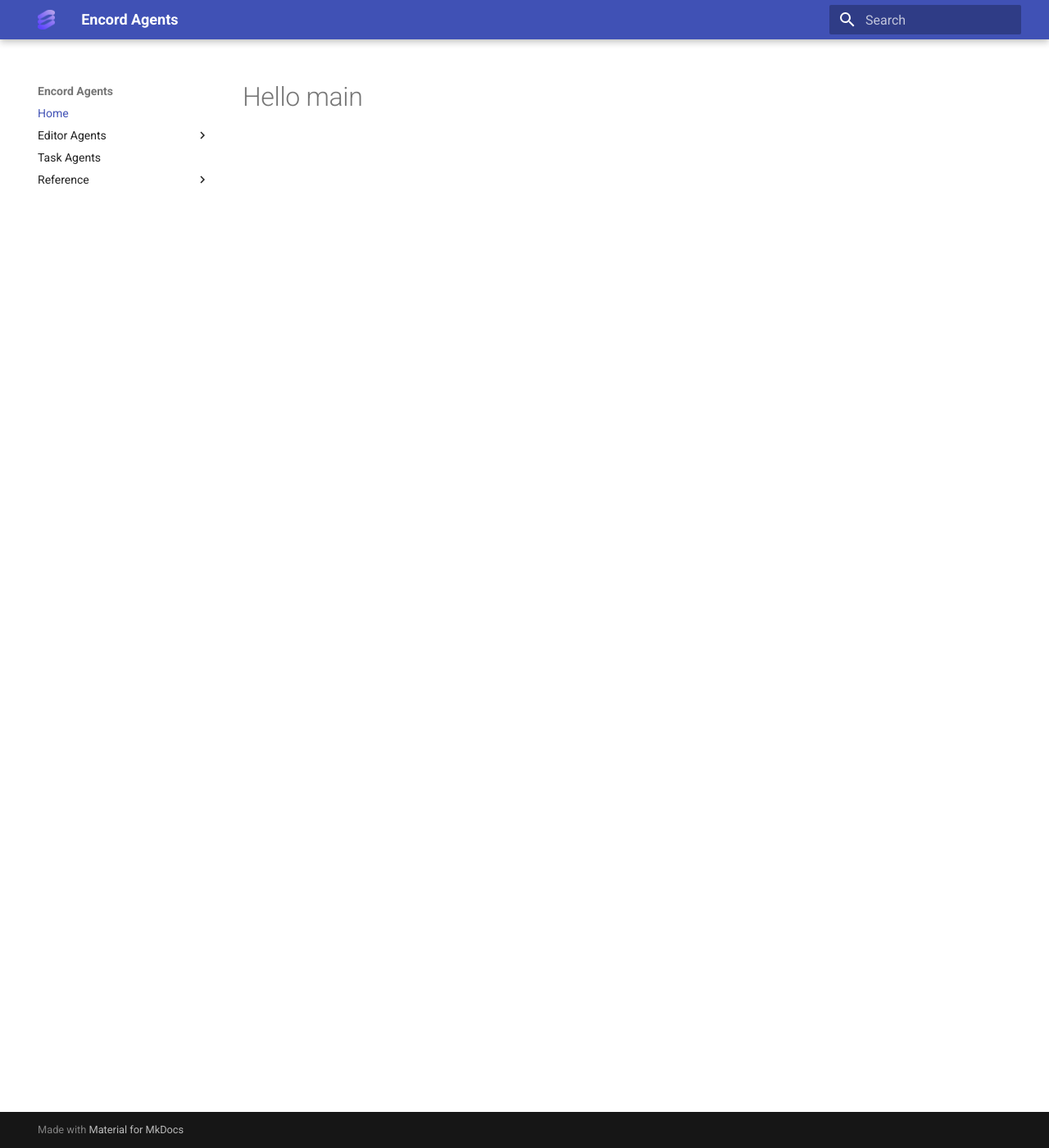
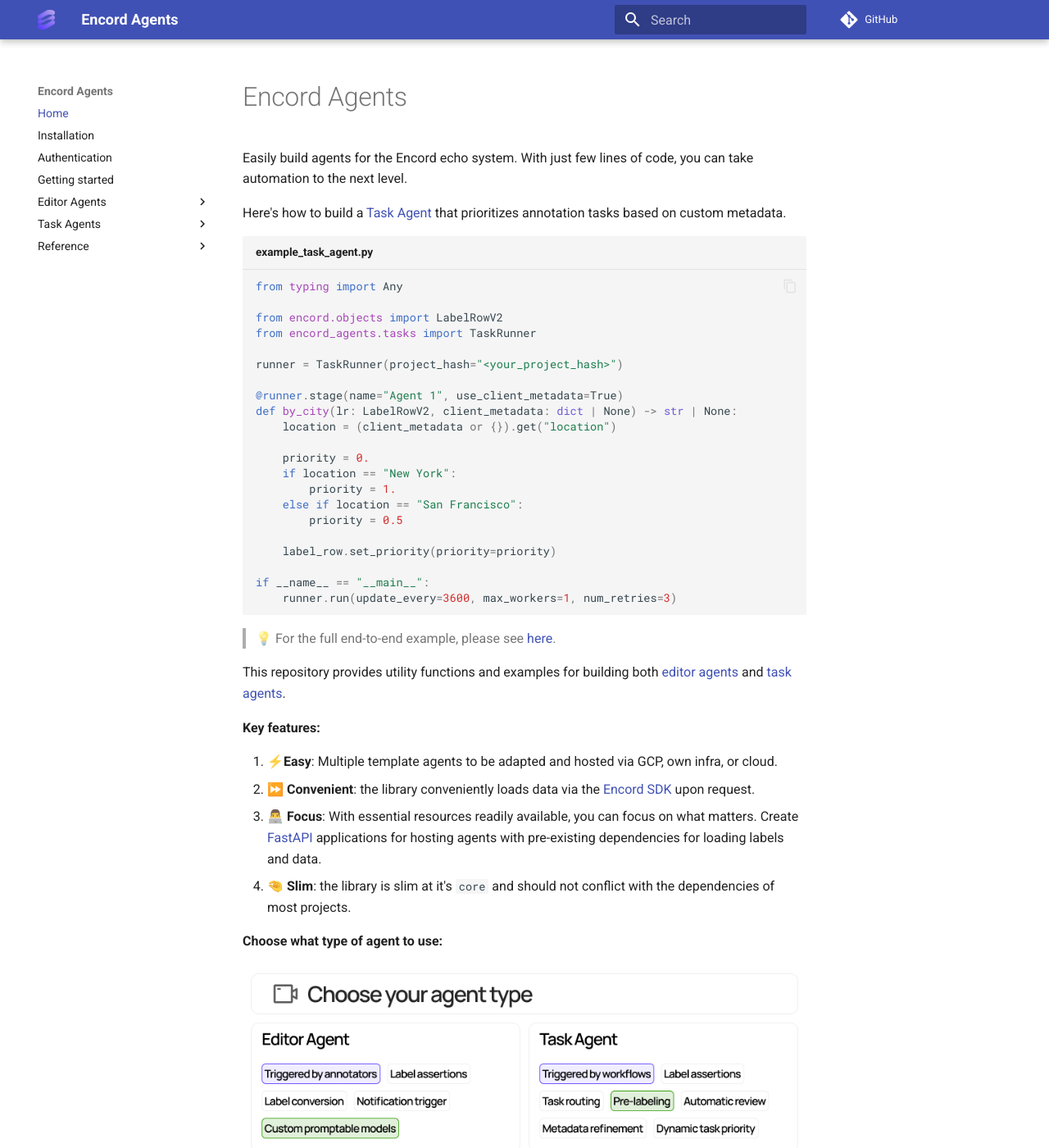
Before and after one commit to encord-team/encord-agents, an MkDocs documentation site: the page built from docs/index.md, in a window 1280 px wide and 1400 px high. Shown: the whole window at 82% size. Built offline with MkDocs 1.6.1 and Material for MkDocs 9.7.7, drawn with Linux system fonts in a browser that asks for light colours; comment, search, counter and statistics services are not loaded; some of the changed text lies outside the part shown.

Commit message:
moving forward on tasks and docs

````diff
--- a/docs/index.md
+++ b/docs/index.md
@@ -1 +1,64 @@
-# Hello main
+# Encord Agents
+
+Easily build agents for the Encord echo system.
+With just few lines of code, you can take automation to the next level.
+
+Here's how to build a [Task Agent](task_agents/index.md) that prioritizes annotation tasks based on custom metadata.
+
+```python title="example_task_agent.py"
+from typing import Any
+
+from encord.objects import LabelRowV2
+from encord_agents.tasks import TaskRunner
+
+runner = TaskRunner(project_hash="<your_project_hash>")
+
+@runner.stage(name="Agent 1", use_client_metadata=True)
+def by_city(lr: LabelRowV2, client_metadata: dict | None) -> str | None:
+    location = (client_metadata or {}).get("location")
+
+    priority = 0.
+    if location == "New York":
+        priority = 1.
+    else if location == "San Francisco":
+        priority = 0.5
+
+    label_row.set_priority(priority=priority)
+
+if __name__ == "__main__":
+    runner.run(update_every=3600, max_workers=1, num_retries=3)
+```
+
+> 💡 For the full end-to-end example, please see [here](TODO).
+
+This repository provides utility functions and examples for building both [editor agents][editor_agents] and [task agents][task_agents].
+
+**Key features:**
+
+1. ⚡**Easy**: Multiple template agents to be adapted and hosted via GCP, own infra, or cloud.
+2. ⏩ **Convenient**: the library conveniently loads data via the [Encord SDK][encord_sdk] upon request.
+3. 👨‍💻 **Focus**: With essential resources readily available, you can focus on what matters. Create [FastAPI][fastapi] applications for hosting agents with pre-existing dependencies for loading labels and data.
+4. 🤏 **Slim**: the library is slim at it's `core` and should not conflict with the dependencies of most projects.
+
+**Choose what type of agent to use:**
+
+![Decision tree for which agent to use](assets/decide-on-agent-type.png)
+
+If you plan to build an editor agent, please go to the [Editor agents section](#editor-agents).
+
+If you plan to build a label agent, please go to the [Task agents section](#task-agents).
+
+[editor_agents]: https://docs.encord.com/platform-documentation/Annotate/automated-labeling/annotate-editor-agents
+[task_agents]: https://docs.encord.com/platform-documentation/Annotate/automated-labeling/annotate-task-agents
+[encord_sdk]: https://pypi.org/project/encord/
+[fastapi]: https://fastapi.tiangolo.com/
+[poetry]: https://python-poetry.org/
+[label_row_v2]: https://docs.encord.com/sdk-documentation/sdk-references/LabelRowV2
+[pipx]: https://github.com/pypa/pipx
+[frame-data-code]: https://github.com/encord-team/encord-agents/blob/main/encord_agents/core/data_model.py#L6
+[editor-agent]: https://github.com/encord-team/encord-agents/blob/main/encord_agents/gcp/wrappers.py#L65
+[docs-ssh-key-access]: https://docs.encord.com/sdk-documentation/sdk-references/EncordUserClient#create-with-ssh-private-key
+[docs-sdk-label]: https://docs.encord.com/sdk-documentation/sdk-labels/sdk-working-with-labels
+[google-gcp-functions-docs]: https://cloud.google.com/functions/docs/create-deploy-gcloud
+[google-gcp-secrets-docs]: https://cloud.google.com/functions/docs/configuring/secrets
+[fastapi-deploy-docs]: https://fastapi.tiangolo.com/deployment/
--- a/mkdocs.yml
+++ b/mkdocs.yml
@@ -1,4 +1,5 @@
 site_name: "Encord Agents"
+repo_url: https://github.com/encord-team/encord-agents
 
 watch:
   - encord_agents
@@ -7,13 +8,20 @@
   logo: assets/logo_single.png
   favicon: assets/favicon.png
   name: "material"
+  features:
+    - content.code.copy
 
 nav:
   - "Home": index.md
+  - "Installation": installation.md
+  - "Authentication": authentication.md
+  - "Getting started": getting_started.md
   - "Editor Agents":
       - "Intro": editor_agents/index.md
-      - "Reference": editor_agents/reference.md
-  - "Task Agents": task_agents/index.md
+      - "Examples": editor_agents/examples
+  - "Task Agents":
+      - "Intro": task_agents/index.md
+      - "Examples": task_agents/examples
   - "Reference":
       - "Editor agents": reference/editor_agents.md
       - "Task agents": reference/task_agents.md
@@ -22,13 +30,24 @@
 extra:
   homepage: https://encord.com
 
+markdown_extensions:
+  - pymdownx.highlight:
+      anchor_linenums: true
+      line_spans: __span
+      pygments_lang_class: true
+  - pymdownx.inlinehilite
+  - pymdownx.snippets
+  - pymdownx.superfences
+  - attr_list
+  - md_in_html
+
 plugins:
   - search
   - mkdocstrings:
       handlers:
         python:
           options:
-            allow_inspection: false
+            allow_inspection: true
             show_if_no_docstring: true
             heading_level: 3
             show_root_full_path: true
@@ -41,3 +60,4 @@
             docstring_section_style: list
             show_docstring_yields: true
             show_docstring_examples: true
+  - glightbox
--- a/pyproject.toml
+++ b/pyproject.toml
@@ -47,6 +47,7 @@
 mkdocstrings = {extras = ["python"], version = "^0.26.1"}
 mkdocs = "^1.6.1"
 mkdocs-material = "^9.5.40"
+mkdocs-glightbox = "^0.4.0"
 
 
 [tool.poetry.extras]
````
Also changed, not shown: docs/authentication.md (added, +16 -0 lines), docs/editor_agents/index.md (+9 -1 lines), docs/getting_started.md (added, +101 -0 lines), docs/installation.md (added, +31 -0 lines), docs/task_agents/index.md (+10 -1 lines), docs/assets/decide-on-agent-type.png (added), docs/assets/project-workflow.png (added), docs/editor_agents/examples/index.md (added), docs/task_agents/examples/index.md (added), 3 other files.
